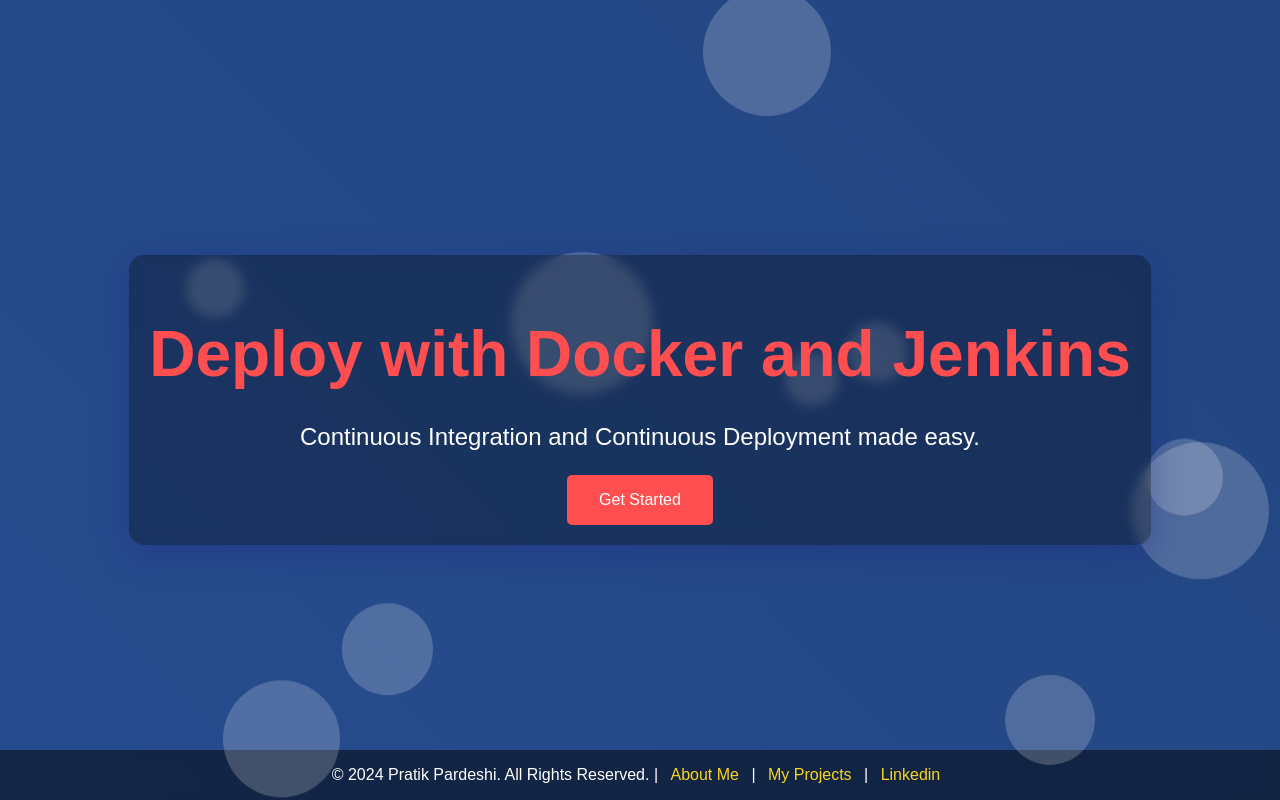
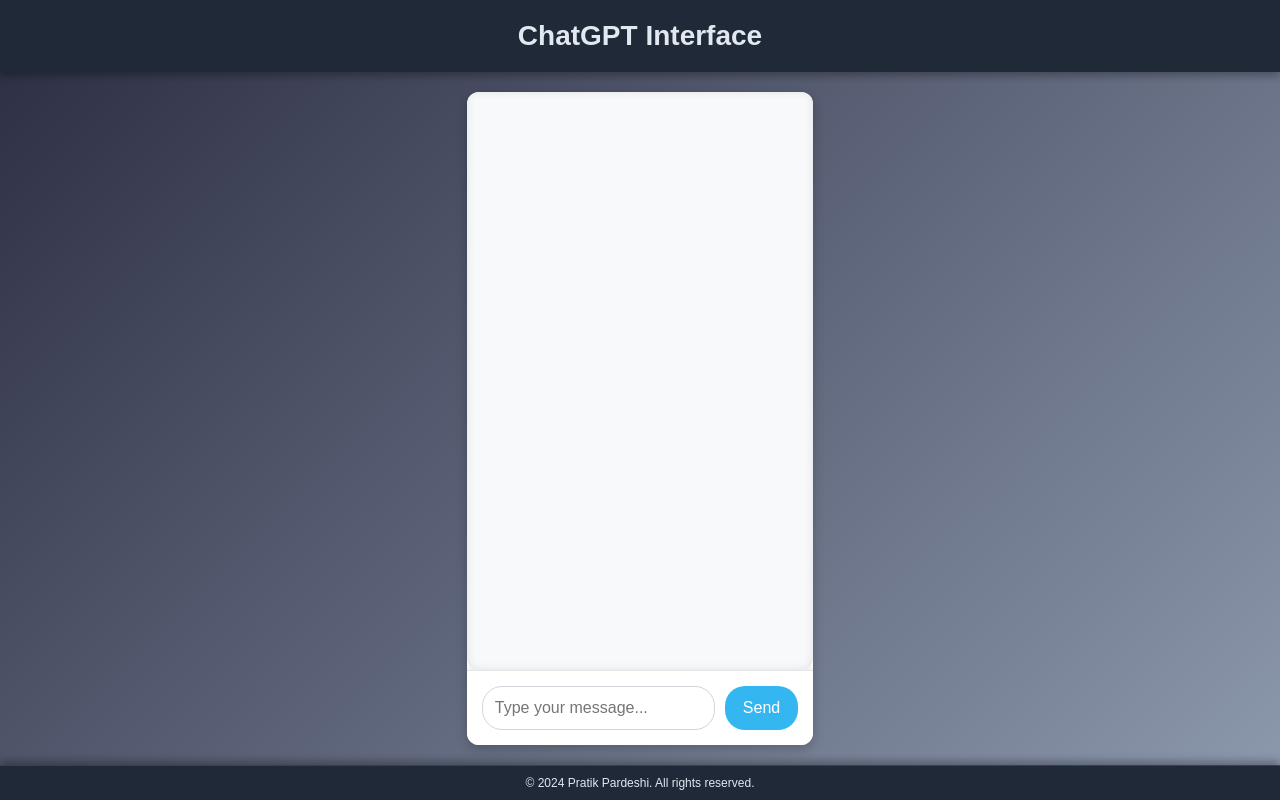
Before and after one commit to Pratik-Pardeshi/Project-5-Devops-dockerized-webapp-deployment-expense-Tracker, a plain HTML site: page index.html in a window 1280 px wide. Drawn offline with Linux system fonts and the light colour scheme.

Commit message:
Update index.html

```diff
--- a/index.html
+++ b/index.html
@@ -3,208 +3,213 @@
 <head>
     <meta charset="UTF-8">
     <meta name="viewport" content="width=device-width, initial-scale=1.0">
-    <title>Web Application with Docker and Jenkins</title>
+    <title> ChatGPT Interface</title>
     <style>
         body {
+            font-family: 'Arial', sans-serif;
             margin: 0;
-            font-family: 'Arial', sans-serif;
-            background: linear-gradient(45deg, #1e3c72, #2a5298, #1e3c72);
-            background-size: 600% 600%;
-            animation: gradientBackground 15s ease infinite;
             height: 100vh;
             display: flex;
             flex-direction: column;
-            justify-content: center;
-            align-items: center;
+            background: linear-gradient(135deg, #2b2d42, #8d99ae);
+            color: #f8f8f2;
             overflow: hidden;
         }
-
-        @keyframes gradientBackground {
-            0% { background-position: 0% 50%; }
-            50% { background-position: 100% 50%; }
-            100% { background-position: 0% 50%; }
-        }
-
-        .container {
+        .header {
+            background: #1f2937;
+            color: #e2e8f0;
+            padding: 20px;
             text-align: center;
-            color: white;
-            animation: fadeIn 2s ease-in-out;
-            padding: 20px;
-            border-radius: 15px;
-            background: rgba(0, 0, 0, 0.3);
-            box-shadow: 0 8px 32px 0 rgba(31, 38, 135, 0.37);
-            backdrop-filter: blur(5.5px);
-            -webkit-backdrop-filter: blur(5.5px);
-            z-index: 2;
-        }
-
-        h1 {
-            font-size: 4em;
-            margin-bottom: 0.5em;
-            animation: colorChange 5s infinite;
-        }
-
-        p {
-            font-size: 1.5em;
-            margin-bottom: 1em;
-        }
-
-        @keyframes fadeIn {
-            0% { opacity: 0; }
-            100% { opacity: 1; }
-        }
-
-        @keyframes colorChange {
-            0% { color: #ff4e50; }
-            50% { color: #f9d423; }
-            100% { color: #ff4e50; }
-        }
-
-        .button {
-            background-color: #ff4e50;
-            border: none;
-            padding: 1em 2em;
-            color: white;
-            font-size: 1em;
-            cursor: pointer;
-            border-radius: 5px;
-            animation: bounce 2s infinite;
-            transition: background-color 0.3s;
+            font-size: 28px;
+            font-weight: bold;
+            box-shadow: 0 4px 8px rgba(0, 0, 0, 0.3);
             position: relative;
-            overflow: hidden;
-            z-index: 2;
-        }
-
-        @keyframes bounce {
-            0%, 20%, 50%, 80%, 100% {
-                transform: translateY(0);
-            }
-            40% {
-                transform: translateY(-30px);
-            }
-            60% {
-                transform: translateY(-15px);
-            }
-        }
-
-        .button:hover {
-            background-color: #f9d423;
-        }
-
-        .button:active {
-            transform: scale(0.95);
-        }
-
-        .circle {
-            position: absolute;
-            border-radius: 50%;
-            background: rgba(255, 255, 255, 0.2);
-            animation: float 6s infinite;
             z-index: 1;
         }
-
-        @keyframes float {
-            0% {
-                transform: translateY(0);
-            }
-            50% {
-                transform: translateY(-20px);
-            }
-            100% {
-                transform: translateY(0);
-            }
+        .footer {
+            background: #1f2937;
+            color: #e2e8f0;
+            padding: 10px;
+            text-align: center;
+            font-size: 12px;
+            box-shadow: 0 -4px 8px rgba(0, 0, 0, 0.3);
+            position: relative;
+            z-index: 1;
+            border-top: 1px solid #374151;
         }
-
-        .ripple {
-            width: 20px;
-            height: 20px;
-            border-radius: 50%;
-            background: rgba(255, 255, 255, 0.5);
-            position: absolute;
-            animation: ripple 1s linear infinite;
+        .chat-container {
+            flex: 1;
+            max-width: 900px;
+            margin: 20px auto;
+            background: #ffffff;
+            border-radius: 12px;
+            box-shadow: 0 4px 12px rgba(0, 0, 0, 0.2);
+            display: flex;
+            flex-direction: column;
+            overflow: hidden;
+            position: relative;
         }
-
-        @keyframes ripple {
-            0% {
-                transform: scale(0);
-                opacity: 1;
-            }
-            100% {
-                transform: scale(4);
-                opacity: 0;
-            }
+        .chat-box {
+            flex: 1;
+            padding: 20px;
+            overflow-y: auto;
+            background: #f8f9fa;
+            border-radius: 0 0 12px 12px;
+            position: relative;
+            box-shadow: inset 0 0 10px rgba(0, 0, 0, 0.1);
         }
-
-        footer {
-            position: absolute;
-            bottom: 0;
-            width: 100%;
-            background: rgba(0, 0, 0, 0.5);
-            color: white;
-            text-align: center;
-            padding: 1em 0;
-            font-size: 1em;
-            backdrop-filter: blur(5.5px);
-            -webkit-backdrop-filter: blur(5.5px);
+        .chat-message {
+            margin-bottom: 15px;
+            display: flex;
+            align-items: flex-start;
+            opacity: 0;
+            animation: fadeIn 0.6s forwards;
+            animation-delay: calc(var(--i) * 0.3s);
         }
-
-        footer a {
-            color: #f9d423;
-            text-decoration: none;
-            margin: 0 0.5em;
+        .chat-message.user-message {
+            justify-content: flex-end;
         }
-
-        footer a:hover {
-            text-decoration: underline;
+        .message-content {
+            padding: 12px 18px;
+            border-radius: 18px;
+            max-width: 75%;
+            line-height: 1.4;
+            position: relative;
+            transition: background 0.3s, transform 0.3s;
+            font-size: 16px;
+            box-shadow: 0 4px 12px rgba(0, 0, 0, 0.2);
+        }
+        .user-message .message-content {
+            background: #34b7f1;
+            color: #ffffff;
+            border-radius: 18px 18px 0 18px;
+            animation: slideInRight 0.6s ease-out;
+        }
+        .bot-message .message-content {
+            background: #e5e5ea;
+            color: #333333;
+            border-radius: 18px 18px 18px 0;
+            animation: slideInLeft 0.6s ease-out;
+        }
+        .chat-message:hover .message-content {
+            transform: scale(1.03);
+        }
+        @keyframes fadeIn {
+            to { opacity: 1; }
+        }
+        @keyframes slideInRight {
+            from { transform: translateX(20px); opacity: 0; }
+            to { transform: translateX(0); opacity: 1; }
+        }
+        @keyframes slideInLeft {
+            from { transform: translateX(-20px); opacity: 0; }
+            to { transform: translateX(0); opacity: 1; }
+        }
+        .chat-input {
+            display: flex;
+            padding: 15px;
+            background: #ffffff;
+            border-top: 1px solid #e5e5ea;
+            box-shadow: 0 -2px 6px rgba(0, 0, 0, 0.1);
+        }
+        .chat-input input {
+            flex: 1;
+            padding: 12px;
+            border: 1px solid #d1d5db;
+            border-radius: 20px;
+            outline: none;
+            font-size: 16px;
+            transition: box-shadow 0.3s;
+        }
+        .chat-input input:focus {
+            box-shadow: 0 0 8px rgba(0, 123, 255, 0.3);
+        }
+        .chat-input button {
+            padding: 12px 18px;
+            border: none;
+            background: #34b7f1;
+            color: #ffffff;
+            border-radius: 20px;
+            margin-left: 10px;
+            cursor: pointer;
+            outline: none;
+            font-size: 16px;
+            transition: background 0.3s, transform 0.3s;
+        }
+        .chat-input button:hover {
+            background: #28a4d9;
+            transform: scale(1.05);
         }
     </style>
 </head>
 <body>
-    <div class="container">
-        <h1>Deploy with Docker and Jenkins</h1>
-        <p>Continuous Integration and Continuous Deployment made easy.</p>
-        <button class="button" onclick="showAlert(event)">Get Started</button>
+    <div class="header">
+         ChatGPT Interface
     </div>
-    <footer>
-        &copy; 2024 Pratik Pardeshi. All Rights Reserved. |
-        <a href="https://github.com/Pratik-Pardeshi" target="_blank">About Me</a> |
-        <a href="https://github.com/Pratik-Pardeshi?tab=repositories" target="_blank">My Projects</a> |
-        <a href="https://www.linkedin.com/in/pratik-pardeshi-424288272/?originalSubdomain=in" target="_blank">Linkedin</a>
-    </footer>
+    <div class="chat-container">
+        <div class="chat-box" id="chat-box">
+            <!-- Messages will appear here -->
+        </div>
+        <div class="chat-input">
+            <input type="text" id="user-input" placeholder="Type your message...">
+            <button onclick="sendMessage()">Send</button>
+        </div>
+    </div>
+    <div class="footer">
+        © 2024 Pratik Pardeshi. All rights reserved.
+    </div>
+
     <script>
-        function showAlert(event) {
-            alert('Welcome to Docker and Jenkins Integration!');
+        function sendMessage() {
+            var inputField = document.getElementById('user-input');
+            var chatBox = document.getElementById('chat-box');
+            var messageText = inputField.value.trim();
 
-            // Ripple effect
-            const button = event.currentTarget;
-            const circle = document.createElement('div');
-            circle.classList.add('ripple');
-            button.appendChild(circle);
+            if (messageText === '') return;
 
-            const d = Math.max(button.clientWidth, button.clientHeight);
-            circle.style.width = circle.style.height = `${d}px`;
-            const rect = button.getBoundingClientRect();
-            circle.style.left = `${event.clientX - rect.left - d / 2}px`;
-            circle.style.top = `${event.clientY - rect.top - d / 2}px`;
+            // Append user message
+            var userMessage = document.createElement('div');
+            userMessage.className = 'chat-message user-message';
+            userMessage.style.setProperty('--i', chatBox.children.length);
+            userMessage.innerHTML = '<div class="message-content">' + messageText + '</div>';
+            chatBox.appendChild(userMessage);
 
-            circle.addEventListener('animationend', () => {
-                circle.remove();
+            // Clear input field
+            inputField.value = '';
+
+            // Animate user message
+            setTimeout(() => { userMessage.style.opacity = '1'; }, 100);
+
+            // Simulate bot response
+            simulateBotResponse(messageText).then(botResponse => {
+                var botMessage = document.createElement('div');
+                botMessage.className = 'chat-message bot-message';
+                botMessage.style.setProperty('--i', chatBox.children.length);
+                botMessage.innerHTML = '<div class="message-content">' + botResponse + '</div>';
+                chatBox.appendChild(botMessage);
+
+                // Animate bot message
+                setTimeout(() => { botMessage.style.opacity = '1'; }, 100);
+                chatBox.scrollTop = chatBox.scrollHeight; // Scroll to bottom
             });
         }
 
-        function createFloatingCircles() {
-            for (let i = 0; i < 10; i++) {
-                let circle = document.createElement('div');
-                circle.className = 'circle';
-                document.body.appendChild(circle);
-                circle.style.width = circle.style.height = `${Math.random() * 100 + 50}px`;
-                circle.style.top = `${Math.random() * 100}vh`;
-                circle.style.left = `${Math.random() * 100}vw`;
-                circle.style.animationDuration = `${Math.random() * 5 + 5}s`;
+        // Handle Enter key press for sending messages
+        document.getElementById('user-input').addEventListener('keydown', function(event) {
+            if (event.key === 'Enter') {
+                event.preventDefault();
+                sendMessage();
             }
+        });
+
+        // Add a function to simulate bot responses
+        function simulateBotResponse(userMessage) {
+            return new Promise((resolve) => {
+                setTimeout(() => {
+                    resolve('You said: ' + userMessage);
+                }, 700);
+            });
         }
-
-        window.onload = createFloatingCircles;
     </script>
 </body>
 </html>
```
